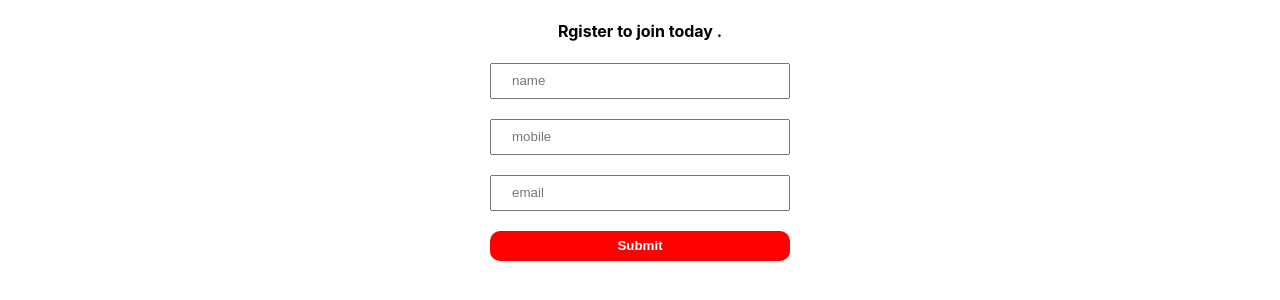
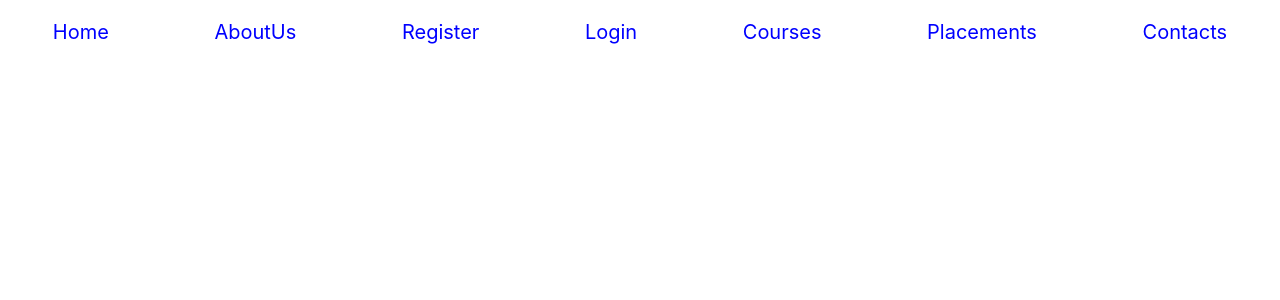
Before and after one commit to jagdish-shinde/technitium-react, a React (Create React App) app: page / in a window 1280 px wide. Shown: the top 300 px of the page. Built offline with nearby package versions, Linux system fonts and the light colour scheme.

Commit message:
feat : css session day 1

```diff
--- a/package.json
+++ b/package.json
@@ -8,6 +8,7 @@
     "@testing-library/user-event": "^13.5.0",
     "react": "^18.2.0",
     "react-dom": "^18.2.0",
+    "react-icons": "^4.8.0",
     "react-scripts": "5.0.1",
     "web-vitals": "^2.1.4"
   },
--- a/src/App.js
+++ b/src/App.js
@@ -1,16 +1,14 @@
-import logo from './logo.svg';
-import './App.css';
-import List from './components/molecules/list/list';
-import { number , names } from './components/const';
-import RegistrationForm from './components/organisms/form/form';
+
+import styles from './App.module.css';
+import Header from './components/molecules/header/header';
+
 
 function App() {
 
   return (
-    <div className="App">
-      {/* <List array = {number}/>
-      <List array = {names}/> */}
-      <RegistrationForm/>
+    <div className={styles.App}>
+      <Header/>
+
     </div>
   );
 }
--- a/src/App.css
+++ b/src/App.module.css
@@ -1,5 +1,10 @@
 .App {
   text-align: center;
+}
+.header{
+    color: red;
+    border: 1px solid green;
+    margin-top: 20px;
 }
 
 .App-logo {
--- /dev/null
+++ b/src/components/molecules/header/header.js
@@ -0,0 +1,41 @@
+import styles from './header.module.css'
+import { ImMenu } from "react-icons/im";
+import { FcGoogle } from "react-icons/fc";
+import { BsTwitter } from "react-icons/bs";
+
+// FcGoogle
+// BsTwitter
+
+
+
+export default function Header () {
+
+    //  module.css file
+    //  scope local
+
+    const navOptions = [
+        'Home',
+        'AboutUs' ,
+        'Register' ,
+        'Login' ,
+        'Courses' ,
+        'Placements' ,
+        'Contacts'
+    ]
+
+    return (
+        <header className={styles.header}>
+            <div className={styles.navOption}>
+                {
+                    navOptions.map(page => (
+                        <p>{page}</p>
+                    ))
+                }
+            </div>
+            <BsTwitter
+                className={styles.menu}
+                onClick={()=> alert(2359734985)}
+            />
+        </header>
+    )
+}
--- /dev/null
+++ b/src/components/molecules/header/header.module.css
@@ -0,0 +1,41 @@
+/* this css wil get applied for screen size leas that 1024 px */
+.child {
+    /* font-size: 100px; */
+    /* font-weight: 700; */
+    /* color: green; */
+}
+.navOption{
+    display: none;
+}
+.menu{
+    font-size: 5rem;
+    color: skyblue;
+}
+
+
+
+@media screen and (min-width : 1024px) {
+    /* descktop */
+    /* css will get qpplied when screen size will be more that eueal to 1024px */
+    .child {
+        /* font-size: 30px; */
+        /* font-weight: 700; */
+        /* color: blue; */
+    }
+    .header {
+
+    }
+    .navOption {
+        display: flex;
+        justify-content: space-around;
+        align-items: center;
+        font-size: 2rem;
+        color: blue;
+    }
+    .menu{
+        display: none;
+    }
+
+
+
+}
--- a/src/index.css
+++ b/src/index.css
@@ -6,6 +6,9 @@ body {
   -webkit-font-smoothing: antialiased;
   -moz-osx-font-smoothing: grayscale;
 }
+html{
+  font-size: 10px;
+}
 
 code {
   font-family: source-code-pro, Menlo, Monaco, Consolas, 'Courier New',
```
Also changed, not shown: src/components/molecules/header/header.css (added), 1 other file (tests, documents, lock files or other folders).
